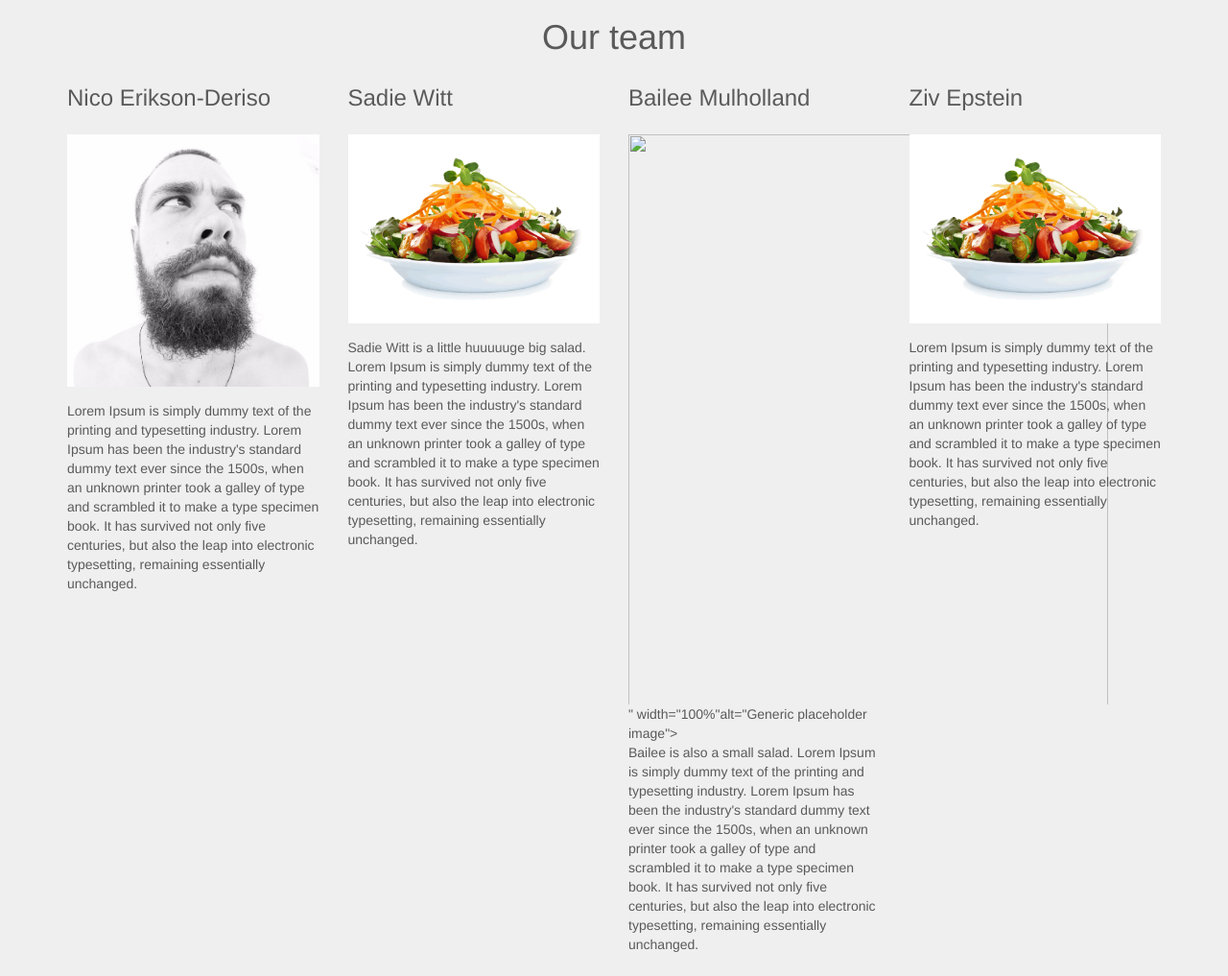
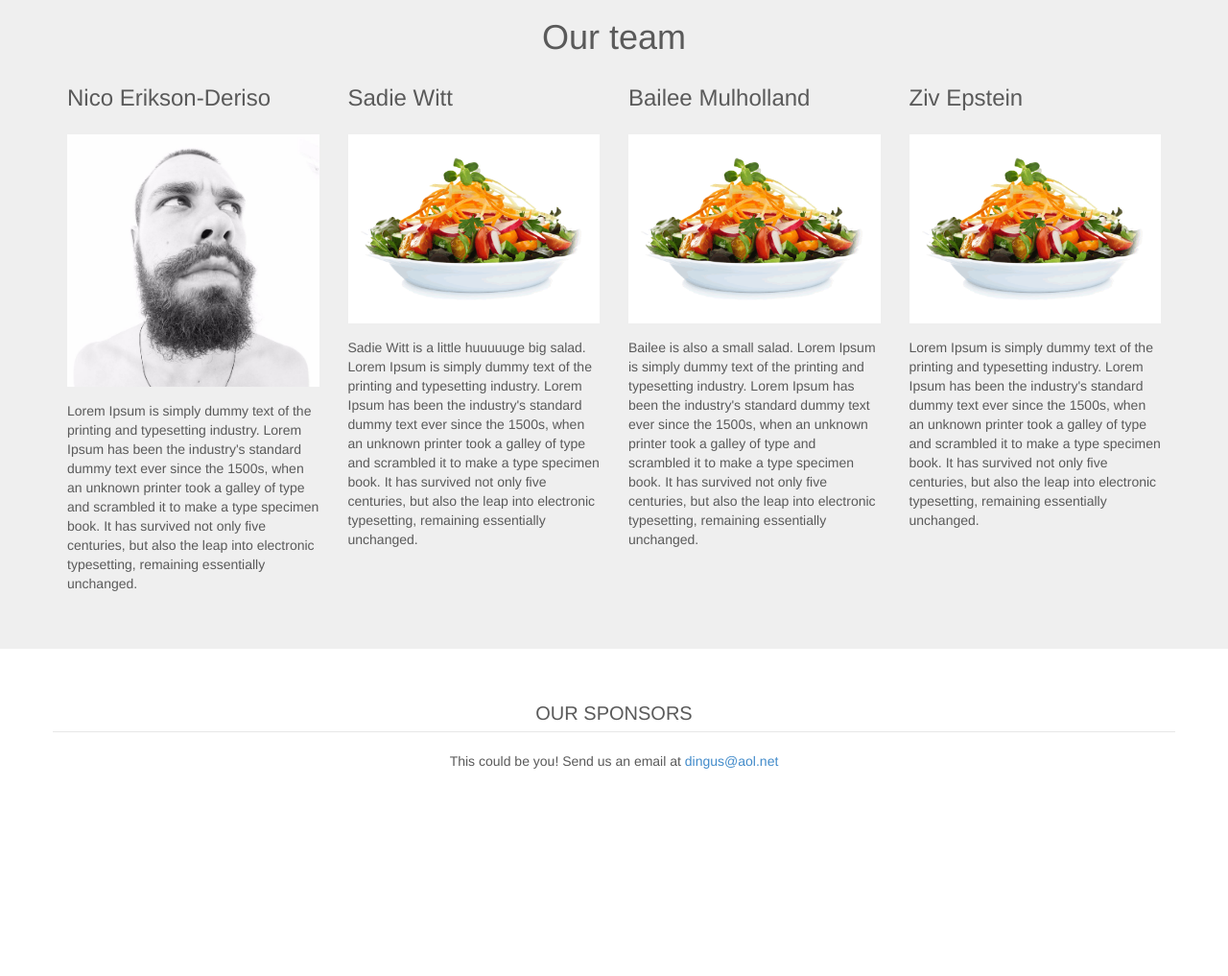
Before and after one commit to zivepstein/running-road-trip, a plain HTML site: page index.html in a window 1280 px wide. Shown: the part 1680-2697 px from the top of the page at 96% size. After the commit the page ends 2521 px from the top, so only its background shows below. Drawn offline with nearby package versions, Linux system fonts and the light colour scheme; some packages are replaced by stand-ins of ours.

Commit message:
Revert "Picturetrial"
This reverts commit c826713214b67063e0f7ff48e5a70b741d8413e7.

```diff
--- a/index.html
+++ b/index.html
@@ -250,7 +250,7 @@ Follow us on social media or donate to our cause.</p>
     <div class="col-lg-3">
 		<h3>Bailee Mulholland</h3>
 
-<img src="<iframe src="https://www.facebook.com/plugins/post.php?href=https%3A%2F%2Fwww.facebook.com%2Fphoto.php%3Ffbid%3D952494684849725%26set%3Da.109078219191380.13078.100002676084865%26type%3D3&width=500" width="500" height="609" style="border:none;overflow:hidden" scrolling="no" frameborder="0" allowTransparency="true"></iframe>" width="100%"alt="Generic placeholder image">
+<img src="themes/assets/images/salate.png" width="100%"alt="Generic placeholder image">
 <p>
 Bailee is also a small salad. Lorem Ipsum is simply dummy text of the printing and typesetting industry. Lorem Ipsum has been the industry's standard dummy
 text ever since the 1500s, when an unknown printer took a galley of type and scrambled it to make a type specimen book.
```
